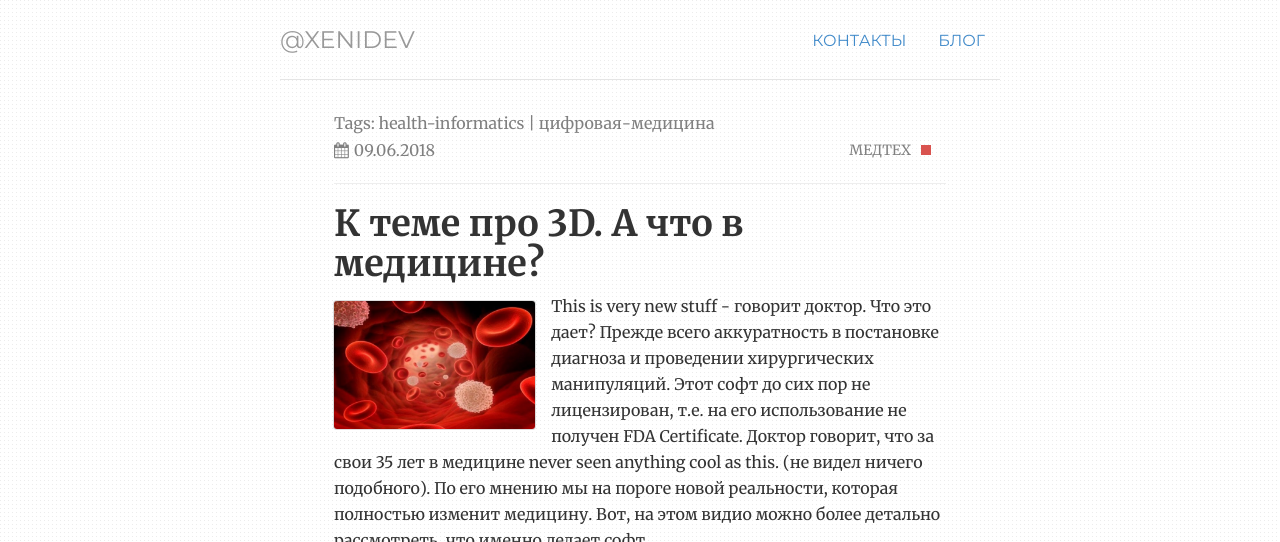
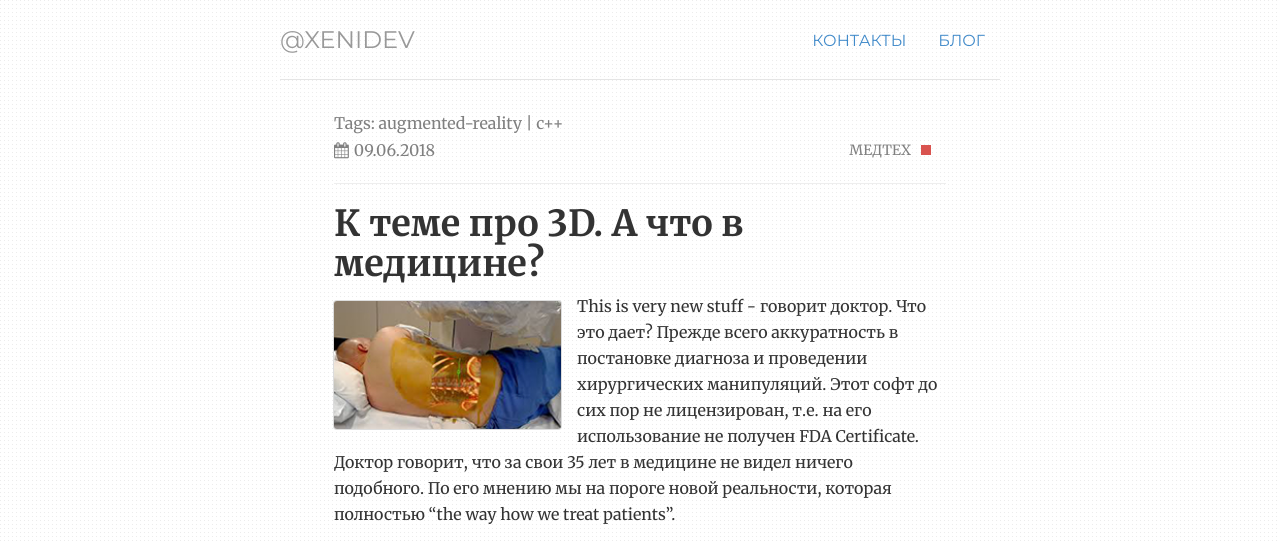
Before and after one commit to ValeraS/xenidev.github.io, a Jekyll site: the page built from _posts/2018-06-09-К-теме-про-3D.md, in a window 1280 px wide and 1400 px high. Shown: the top 542 px of the window. Built offline with Jekyll 4.4.1, drawn with Linux system fonts in a browser that asks for light colours; some of the changed text lies outside the part shown; grey boxes are pictures that could not be loaded.

Commit message:
Update 2018-06-09-К-теме-про-3D.md

```diff
--- a/_posts/2018-06-09-К-теме-про-3D.md
+++ b/_posts/2018-06-09-К-теме-про-3D.md
@@ -1,12 +1,19 @@
 ---
 layout: post
 title: К теме про 3D. А что в медицине?
-tags: health-informatics цифровая-медицина
+tags:  augmented-reality c++
 category: медтех
-image: "/img/lejkocity.jpg"
+image: "/img/augmented-reality.jpg"
 ---
 
 
-This is very new stuff - говорит доктор. Что это дает? Прежде всего аккуратность в постановке диагноза и проведении хирургических манипуляций. Этот софт до сих пор не лицензирован, т.е. на его использование не получен
-FDA Certificate. Доктор говорит, что за свои 35 лет в медицине never seen anything cool as this. (не видел ничего подобного). По его мнению мы на пороге новой реальности, которая полностью изменит медицину.
+This is very new stuff - говорит доктор. Что это дает? Прежде всего аккуратность в постановке диагноза и проведении хирургических манипуляций. Этот софт до сих пор не лицензирован, т.е. на его использование не получен FDA Certificate. Доктор говорит, что за свои 35 лет в медицине не видел ничего подобного. По его мнению мы на пороге новой реальности, которая полностью "the way how we treat patients".
+
+<iframe class="center-media page-media" src="https://player.vimeo.com/video/223168345" width="640" height="360" frameborder="0" webkitallowfullscreen mozallowfullscreen allowfullscreen></iframe>
+<p><a href="https://vimeo.com/223168345">OpenSight ENGLISH: See 3D Medical Images using Augmented Reality</a> from <a href="https://vimeo.com/user66447337">Novarad</a> on <a href="https://vimeo.com">Vimeo</a>.</p>
+
+
 Вот, на этом видио можно более детально рассмотреть, что именно делает софт.
+
+<iframe class="center-media page-media" src="https://player.vimeo.com/video/216918716" width="640" height="360" frameborder="0" webkitallowfullscreen mozallowfullscreen allowfullscreen></iframe>
+<p><a href="https://vimeo.com/216918716">Novarad Augmented Reality</a> from <a href="https://vimeo.com/user66447337">Novarad</a> on <a href="https://vimeo.com">Vimeo</a>.</p>
```
